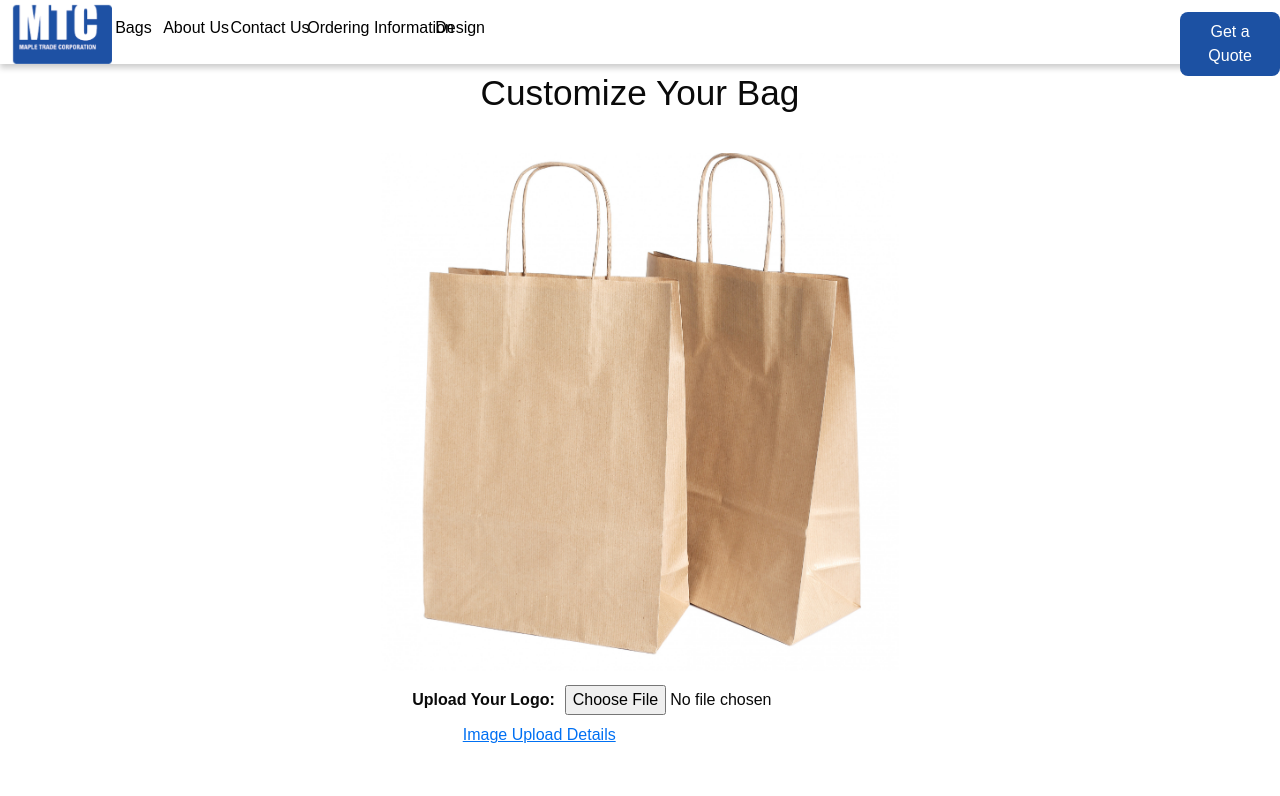
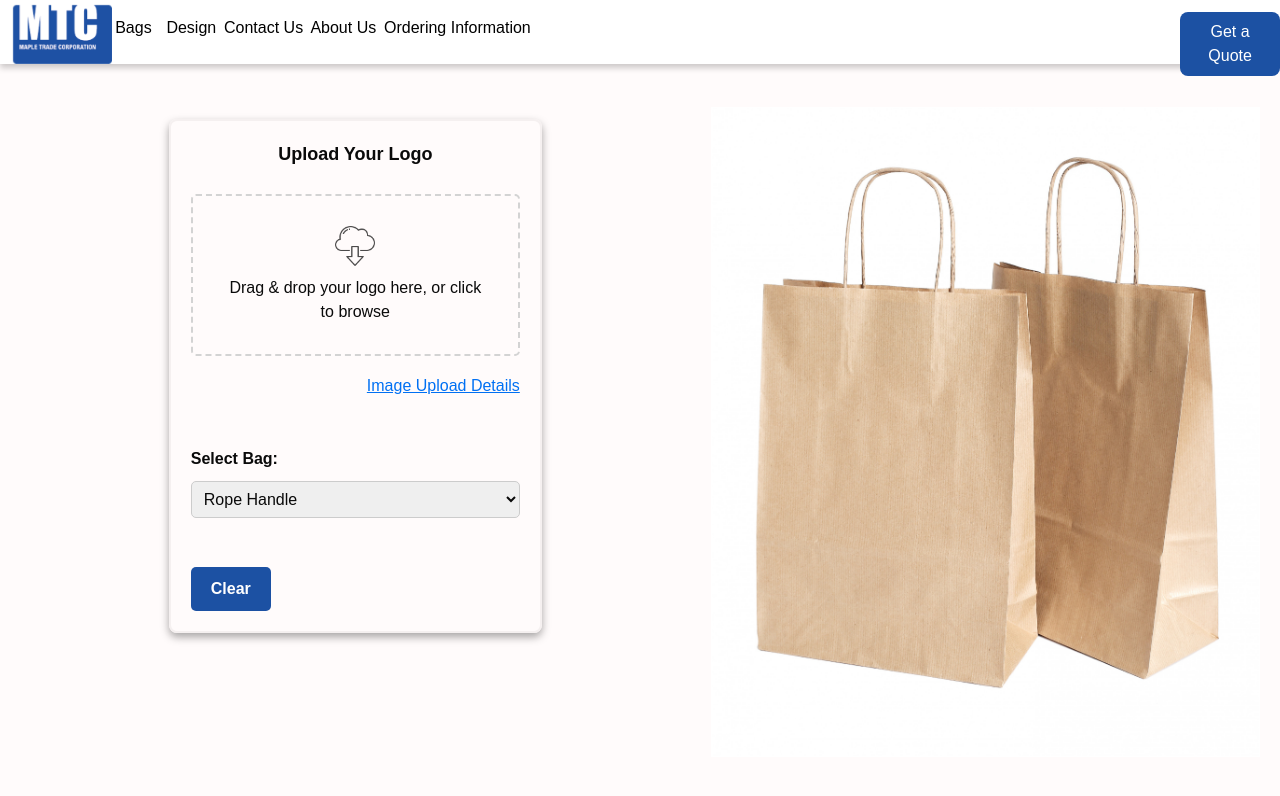
Before and after one commit to paul-ngyn/TKN-Paperbags, a Next.js app: page /design in a window 1280 px wide. Shown: the top 796 px of the page. Built offline with nearby package versions, Linux system fonts and the light colour scheme.

Commit message:
revamped design page and sidebar

```diff
--- a/app/components/AboutUsButton/AboutUsButton.module.css
+++ b/app/components/AboutUsButton/AboutUsButton.module.css
@@ -5,7 +5,7 @@
     cursor: pointer;
     position: fixed;
     top: 2vh;
-    left: 12.75%;
+    left: 24.25%;
   }
 
   .navButton:hover {
--- a/app/components/ContactUsButton/ContactUsButton.module.css
+++ b/app/components/ContactUsButton/ContactUsButton.module.css
@@ -5,7 +5,7 @@
     cursor: pointer;
     position: fixed;
     top: 2vh;
-    left: 18%;
+    left: 17.5%;
   }
 
 .navButton:hover {
--- a/app/components/DesignButton/DesignButton.module.css
+++ b/app/components/DesignButton/DesignButton.module.css
@@ -5,7 +5,7 @@
     cursor: pointer;
     position: fixed;
     top: 2vh;
-    left: 34%;
+    left: 13%;
   }
 
   .navButton:hover {
--- a/app/components/DesignPage/DesignPage.module.css
+++ b/app/components/DesignPage/DesignPage.module.css
@@ -1,25 +1,20 @@
 .pageContainer {
-    display: flex;
-    flex-direction: column;
-    align-items: center;
-    padding: 10px;
-  }
-
-  .heading {
-    font-size: 2.2rem;
-    margin-bottom: 20px;
-    text-align: center;
-    margin-top: 4.5%;
-    font-size: bold;
+    display: flex;            /* Switch to row layout */
+    flex-direction: row;
+    align-items: flex-start;
+    padding: 20px;
+    gap: 20px;                /* Space between sidebar and bag container */
+    background-color: #fffbfb;
   }
 
   .bagContainer {
     position: relative;
-    width: 520px;
-    height: 520px;
+    width: 650px;
+    height: 650px;
     border: 1px solid white;
-    margin-top: 1%;
-    margin-bottom: 1%;
+    margin-top: 7%;
+    margin-left: 12%;
+    margin-bottom: 10%;
     overflow: hidden; /* Ensures child elements cannot be seen outside */
   }
 
--- a/app/components/DesignPage/DesignPage.tsx
+++ b/app/components/DesignPage/DesignPage.tsx
@@ -2,11 +2,11 @@
 
 import React, { useState, useRef, useEffect } from "react";
 import Image from "next/image";
-import Link from "next/link";
 import { Rnd } from "react-rnd";
 import styles from "./DesignPage.module.css";
 import paperbag from "../../public/paperbagproduct.jpg";
 import resizeIcon from "../../public/resize.png"; // Import the resize icon
+import Sidebar from "../Sidebar/Sidebar"; // Import your new Sidebar component
 
 interface DesignPageProps {
   handleNavigation?: (page: string) => void;
@@ -17,13 +17,14 @@ const DesignPage: React.FC<DesignPageProps> = ({ handleNavigation }) => {
   const [logo, setLogo] = useState<string | null>(null);
   const [draggable, setDraggable] = useState(false);
   const [isActive, setIsActive] = useState(false);
+  const [selectedBag, setSelectedBag] = useState<string>("paperbag"); // State for selected bag
 
   const rndRef = useRef<Rnd>(null);
   const imageRef = useRef<HTMLImageElement>(null);
-  const fileInputRef = useRef<HTMLInputElement>(null); // NEW ref to access the file input
+  const fileInputRef = useRef<HTMLInputElement>(null);
 
-  const handleLogoUpload = (e: React.ChangeEvent<HTMLInputElement>) => {
-    const file = e.target.files?.[0];
+  const handleLogoUpload = (files: FileList) => {
+    const file = files[0];
     if (file?.type === "image/png") {
       const reader = new FileReader();
       reader.onload = event => {
@@ -46,6 +47,18 @@ const DesignPage: React.FC<DesignPageProps> = ({ handleNavigation }) => {
     setIsActive(false);
   };
 
+  const handleBagChange = (bag: string) => {
+    setSelectedBag(bag);
+  };
+
+  const getBagImage = () => {
+    switch (selectedBag) {
+      case "paperbag":
+      default:
+        return paperbag;
+    }
+  };
+
   useEffect(() => {
     const handleClickOutside = (ev: MouseEvent) => {
       if (isActive && imageRef.current && !imageRef.current.contains(ev.target as Node)) {
@@ -58,7 +71,7 @@ const DesignPage: React.FC<DesignPageProps> = ({ handleNavigation }) => {
     };
   }, [isActive]);
 
-  // Clears the logo and resets the file input
+  // Clear the logo and reset the file input
   const handleClear = () => {
     setLogo(null);
     disableDrag();
@@ -69,12 +82,16 @@ const DesignPage: React.FC<DesignPageProps> = ({ handleNavigation }) => {
 
   return (
     <div className={styles.pageContainer}>
-
-      <h1 className={styles.heading}>Customize Your Bag</h1>
-
+      <Sidebar
+        handleLogoUpload={handleLogoUpload}
+        handleClear={handleClear}
+        fileInputRef={fileInputRef}
+        handleBagChange={handleBagChange} // Pass the handleBagChange function
+      />
+      {/* Bag and draggable/resizable logo */}
       <div className={styles.bagContainer}>
         <Image
-          src={paperbag}
+          src={getBagImage()}
           alt="Customizable Paper Bag"
           className={styles.bagImage}
           layout="fill"
@@ -103,36 +120,18 @@ const DesignPage: React.FC<DesignPageProps> = ({ handleNavigation }) => {
               />
               {isActive && (
                 <div className={styles.customResizeHandle}>
-                  <Image src={resizeIcon} alt="Resize Handle" layout="fill" objectFit="contain" />
+                  <Image
+                    src={resizeIcon}
+                    alt="Resize Handle"
+                    layout="fill"
+                    objectFit="contain"
+                  />
                 </div>
               )}
             </div>
           </Rnd>
         )}
       </div>
-
-      <div className={styles.controls}>
-        <label htmlFor="logoUpload" className={styles.uploadLabel}>
-          Upload Your Logo:
-        </label>
-        <input
-          type="file"
-          id="logoUpload"
-          accept="image/png"
-          onChange={handleLogoUpload}
-          ref={fileInputRef} // attach the ref
-        />
-      </div>
-      <Link href="/orderinfo" className={styles.navLink}>
-          Image Upload Details
-        </Link>
-
-      <div className={styles.navigation}>
-        <button onClick={handleClear} className={styles.navButton}>
-          Clear
-        </button>
-        <Link href="/product" className={styles.navButton}>Back to Bags</Link>
-      </div>
     </div>
   );
 };
--- a/app/components/Footer/Footer.module.css
+++ b/app/components/Footer/Footer.module.css
@@ -43,6 +43,14 @@
     text-decoration: underline;
   }
 
+
+  .footerTextContainer {
+    display: flex;
+    justify-content: center;
+    align-items: center;
+    gap: 10px; /* Adjust the gap as needed */
+  }
+
   .footerText {
     font-size: 12px;
     color: white;
@@ -63,3 +71,17 @@
   .contactInfo p:hover {
     text-decoration: underline;
 }
+
+.iconCredit {
+  font-size: 12px;
+  color: white;
+}
+
+.iconCredit a {
+  color: white;
+  text-decoration: none;
+}
+
+.iconCredit a:hover {
+  text-decoration: underline;
+}
--- a/app/components/OrderInfoButton/OrderInfoButton.module.css
+++ b/app/components/OrderInfoButton/OrderInfoButton.module.css
@@ -5,7 +5,7 @@
     cursor: pointer;
     position: fixed;
     top: 2vh;
-    left: 24%;
+    left: 30%;
   }
 
   .navButton:hover {
--- /dev/null
+++ b/app/components/Sidebar/Sidebar.module.css
@@ -0,0 +1,101 @@
+.sidebarContainer {
+    display: flex;
+    flex-direction: column;
+    gap: 1rem;
+    margin-top: 8%;
+    margin-left: 12%;
+    border: 2px solid rgb(245, 240, 240); /* Light gray border for the sidebar */
+    box-shadow: 0 4px 8px rgba(0, 0, 0, 0.35); /* Add a subtle shadow for the floating effect */
+    border-radius: 8px;
+    height: auto;
+    padding: 20px;
+  }
+  .sidebarTitle {
+    font-size: 18px;
+    font-weight: bold;
+    margin-bottom: 10px;
+    text-align: center;
+  }
+
+  .dropZone {
+    display: flex;
+    flex-direction: column;
+    align-items: center;
+    justify-content: center;
+    border: 2px dashed lightgray;  /* Dashed border, light gray */
+    border-radius: 5px;
+    padding: 30px;
+    cursor: pointer;
+    text-align: center;
+    transition: background-color 0.2s ease;
+    min-height: 150px;            /* Ensure visible zone even with no text */
+  }
+
+  .dropZone p {
+    margin: 10px 0 0 0;
+  }
+
+  .dropIcon {
+    width: 40px;    /* Adjust icon size as needed */
+    height: 40px;
+    opacity: 0.7;
+  }
+
+  /* Highlight on drag over */
+  .dragOver {
+    background-color: #f0f8ff; /* Light background to indicate drag over */
+  }
+
+  /* Filename styling */
+.fileName {
+    margin-top: 10px;
+    font-size: 0.9rem;
+    color: #333;
+  }
+  /* Navigation styling */
+  .navigation {
+    display: flex;
+    flex-direction: row;
+    gap: 1rem;
+  }
+
+  .navButton {
+    background-color: #1c51a3;
+    color: #fff;
+    border: none;
+    padding: 10px 20px;
+    cursor: pointer;
+    text-decoration: none;
+    border-radius: 5px;
+    font-weight: bold;
+  }
+
+  .navButton:hover {
+    background-color: #163d7f;
+  }
+
+  .navLink {
+    color: #0070f3;
+    text-decoration: underline;
+    cursor: pointer;
+    margin-top: 2px; /* Add some space above the link */
+    text-align: right;
+  }
+
+  .dropdownContainer {
+    margin-top: 10%;
+    margin-bottom: 10%;
+  }
+
+  .dropdownLabel {
+    display: block;
+    margin-bottom: 10px;
+    font-weight: bold;
+  }
+
+  .dropdown {
+    width: 100%;
+    padding: 8px;
+    border: 1px solid #ccc;
+    border-radius: 5px;
+  }
--- /dev/null
+++ b/app/components/Sidebar/Sidebar.tsx
@@ -0,0 +1,113 @@
+"use client";
+
+import React, { useState } from "react";
+import Link from "next/link";
+import styles from "./Sidebar.module.css";
+import downloadIcon from "../../public/downloadicon.png";
+
+interface SidebarProps {
+  handleLogoUpload: (files: FileList) => void;
+  handleClear: () => void;
+  fileInputRef: React.RefObject<HTMLInputElement>;
+  handleBagChange: (bag: string) => void;
+}
+
+const Sidebar: React.FC<SidebarProps> = ({
+  handleLogoUpload,
+  handleClear,
+  fileInputRef,
+  handleBagChange
+}) => {
+  const [dragActive, setDragActive] = useState(false);
+  const [fileName, setFileName] = useState<string | null>(null);
+
+  // Wrapper for the file input change event
+  const handleFileInputChange = (e: React.ChangeEvent<HTMLInputElement>) => {
+    const files = e.target.files;
+    if (files?.length) {
+      handleLogoUpload(files);
+      setFileName(files[0].name); // Set the filename
+    }
+  };
+
+  const handleDragOver = (e: React.DragEvent<HTMLDivElement>) => {
+    e.preventDefault();
+    setDragActive(true);
+  };
+
+  const handleDragLeave = () => {
+    setDragActive(false);
+  };
+
+  const handleDrop = (e: React.DragEvent<HTMLDivElement>) => {
+    e.preventDefault();
+    setDragActive(false);
+    if (e.dataTransfer.files?.length) {
+      handleLogoUpload(e.dataTransfer.files);
+      setFileName(e.dataTransfer.files[0].name); // Set the filename
+    }
+  };
+
+  // Click on the hidden file input
+  const handleClick = () => {
+    fileInputRef.current?.click();
+  };
+
+  // Clear the filename and call the parent handleClear function
+  const handleClearClick = () => {
+    setFileName(null); // Clear the filename
+    handleClear(); // Call the parent handleClear function
+  };
+
+  const handleBagSelect = (e: React.ChangeEvent<HTMLSelectElement>) => {
+    handleBagChange(e.target.value);
+  };
+
+  return (
+    <div className={styles.sidebarContainer}>
+        <h1 className={styles.sidebarTitle}>Upload Your Logo</h1>
+      <div
+        className={`${styles.dropZone} ${dragActive ? styles.dragOver : ""}`}
+        onClick={handleClick}
+        onDragOver={handleDragOver}
+        onDragLeave={handleDragLeave}
+        onDrop={handleDrop}
+      >
+        <img
+          src={downloadIcon.src}
+          alt="Dropzone Icon"
+          className={styles.dropIcon}
+        />
+        <p>Drag & drop your logo here, or click to browse</p>
+        {fileName && <p className={styles.fileName}>{fileName}</p>}
+        {/* Hidden file input */}
+        <input
+          type="file"
+          id="logoUpload"
+          accept="image/png"
+          onChange={handleFileInputChange}   // call our wrapper
+          ref={fileInputRef}
+          style={{ display: "none" }}
+        />
+      </div>
+      <Link href="/orderinfo" className={styles.navLink}>
+        Image Upload Details
+      </Link>
+      <div className={styles.dropdownContainer}>
+        <label htmlFor="bagSelect" className={styles.dropdownLabel}>Select Bag:</label>
+        <select id="bagSelect" className={styles.dropdown} onChange={handleBagSelect}>
+          <option value="ropehandle">Rope Handle</option>
+          <option value="flathandle">Flat Handle</option>
+          <option value="nohandle">No Handle</option>
+        </select>
+      </div>
+      <div className={styles.navigation}>
+        <button onClick={handleClearClick} className={styles.navButton}>
+          Clear
+        </button>
+      </div>
+    </div>
+  );
+};
+
+export default Sidebar;
```
Also changed, not shown: app/components/Footer/Footer.tsx (+6 -1 lines), app/public/downloadicon.png (added).
